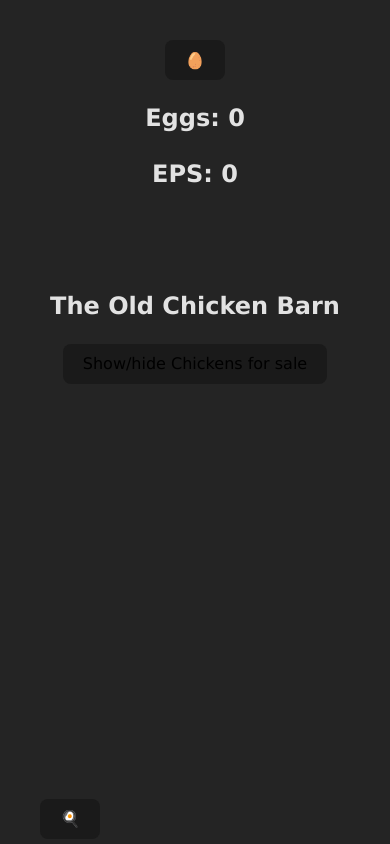
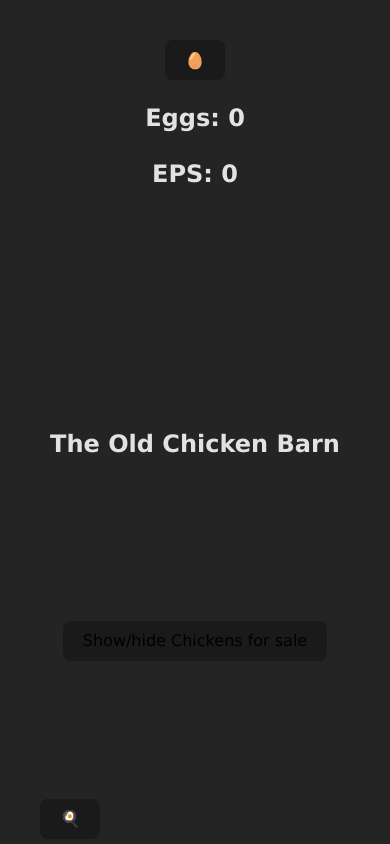
Before and after one commit to Adlam4002/Week-6-project-cookie-clicker-in-react, a React (Vite) app in the folder Cookie Clicker/: page / in a window 390 px wide. Built offline with nearby package versions, Linux system fonts and the light colour scheme.

Commit message:
Added flex to section 3 for mobile sized screen

```diff
--- a/Cookie Clicker/src/App.css
+++ b/Cookie Clicker/src/App.css
@@ -17,6 +17,10 @@
 .s3 {
   grid-area: 2/1/3/3;
   overflow-y: auto;
+  display: flex;
+  flex-direction: column;
+  justify-content: space-evenly;
+  align-items: center;
 }
 @media (min-width: 1000px) {
   #root {
```
